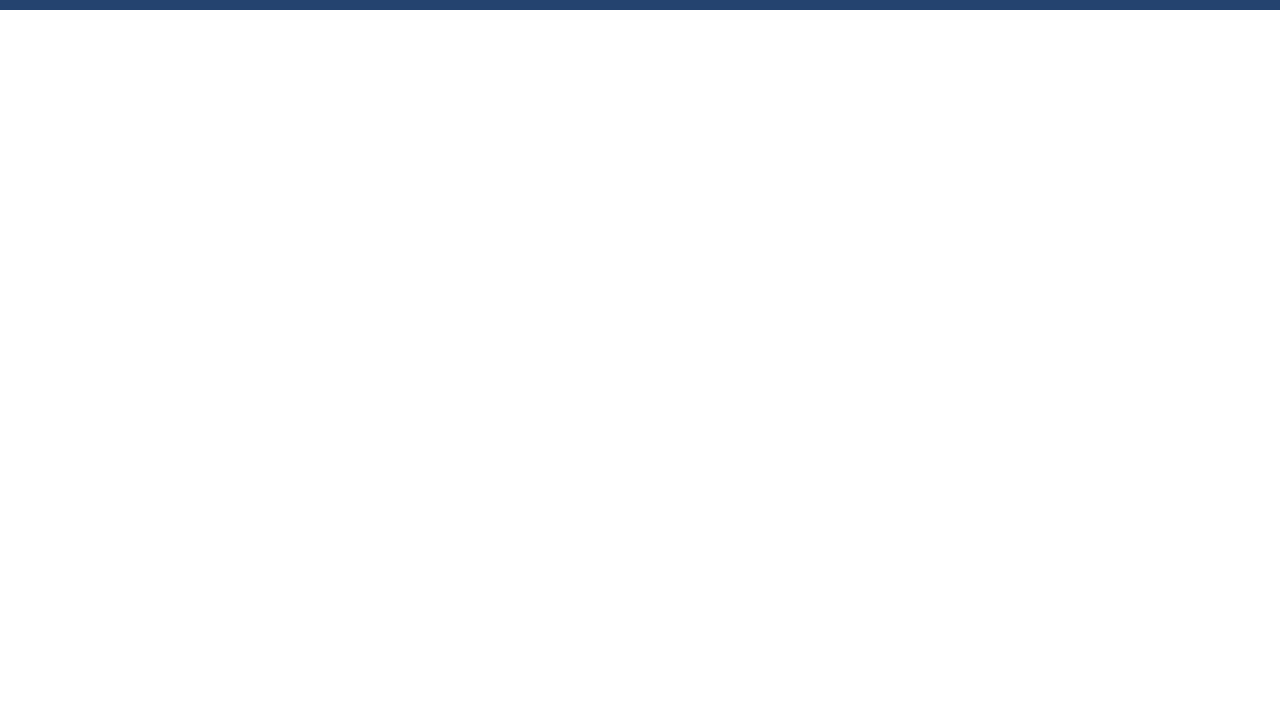
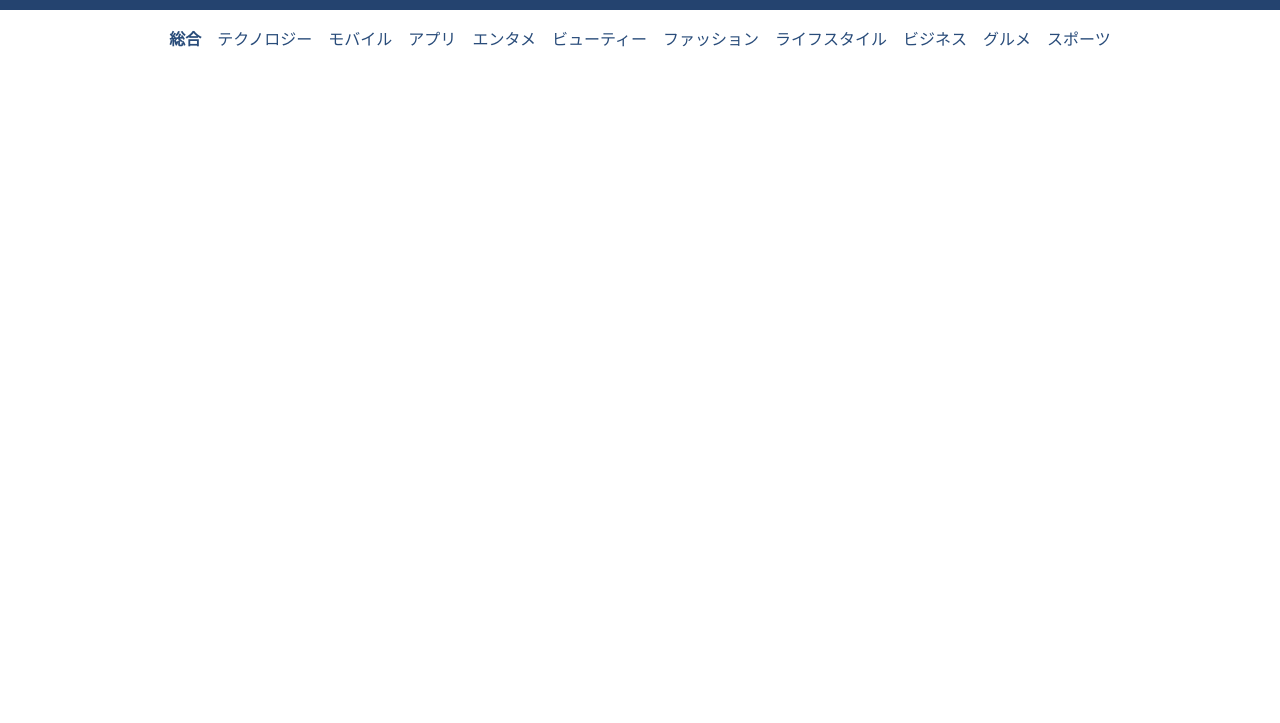
Before and after one commit to yo-iwamoto/kenshu-frontend, a plain HTML site: page docs/index.html in a window 1280 px wide. Shown: the part 77-800 px from the top of the page. Drawn offline with Linux system fonts and the light colour scheme.

Commit message:
markup: tabmenu & run format

```diff
--- a/docs/index.html
+++ b/docs/index.html
@@ -13,7 +13,7 @@
       <div class="l-header__inner">
         <div class="l-header__top">
           <div class="c-logo">
-            <img src="img/logo.svg" alt="PR TIMES" class="c-logo__img"></img>
+            <img src="img/logo.svg" alt="PR TIMES" class="c-logo__img" />
             <p class="c-logo__text">プレスリリース・ニュースリリース配信サービスのPR TIMES</p>
           </div>
           <div class="l-header__top__right">
@@ -32,7 +32,7 @@
             </nav>
 
             <form class="c-searchbox">
-              <input class="c-searchbox__input" placeholder="キーワードで検索"></input>
+              <input class="c-searchbox__input" placeholder="キーワードで検索" />
               <button type="button" class="c-searchbox__button">
                 <img src="img/search.svg" alt="検索ボタン" class="c-searchbox__button_img" />
               </button>
@@ -44,7 +44,7 @@
             <ul class="c-header-menus__ul">
               <li class="c-header-menus__li">
                 <a class="c-header-menus__anchor m-active" href="#">プレスリリース</a>
-              </li >
+              </li>
               <li class="c-header-menus__li">
                 <a class="c-header-menus__anchor" href="#">ランキング</a>
               </li>
@@ -56,5 +56,45 @@
         </div>
       </div>
     </header>
+
+    <main>
+      <nav class="c-tabmenu">
+        <ul class="c-tabmenu__ul">
+          <li class="c-tabmenu__li">
+            <a href="#" class="c-tabmenu__anchor m-active">総合</a>
+          </li>
+          <li class="c-tabmenu__li">
+            <a href="#" class="c-tabmenu__anchor">テクノロジー</a>
+          </li>
+          <li class="c-tabmenu__li">
+            <a href="#" class="c-tabmenu__anchor">モバイル</a>
+          </li>
+          <li class="c-tabmenu__li">
+            <a href="#" class="c-tabmenu__anchor">アプリ</a>
+          </li>
+          <li class="c-tabmenu__li">
+            <a href="#" class="c-tabmenu__anchor">エンタメ</a>
+          </li>
+          <li class="c-tabmenu__li">
+            <a href="#" class="c-tabmenu__anchor">ビューティー</a>
+          </li>
+          <li class="c-tabmenu__li">
+            <a href="#" class="c-tabmenu__anchor">ファッション</a>
+          </li>
+          <li class="c-tabmenu__li">
+            <a href="#" class="c-tabmenu__anchor">ライフスタイル</a>
+          </li>
+          <li class="c-tabmenu__li">
+            <a href="#" class="c-tabmenu__anchor">ビジネス</a>
+          </li>
+          <li class="c-tabmenu__li">
+            <a href="#" class="c-tabmenu__anchor">グルメ</a>
+          </li>
+          <li class="c-tabmenu__li">
+            <a href="#" class="c-tabmenu__anchor">スポーツ</a>
+          </li>
+        </ul>
+      </nav>
+    </main>
   </body>
 </html>
--- /dev/null
+++ b/docs/style/components/tabmenu.css
@@ -0,0 +1,18 @@
+.c-tabmenu {
+  padding-block: 1rem;
+  background-color: var(--white);
+}
+
+.c-tabmenu__ul {
+  display: flex;
+  gap: 1rem;
+  justify-content: center;
+}
+
+.c-tabmenu__anchor {
+  color: var(--tabmenu-blue);
+}
+
+.c-tabmenu__anchor.m-active {
+  font-weight: bold;
+}
--- a/docs/style/global.css
+++ b/docs/style/global.css
@@ -10,3 +10,4 @@
 @import "./components/header-links.css";
 @import "./components/logo.css";
 @import "./components/header-menus.css";
+@import "./components/tabmenu.css";
```
